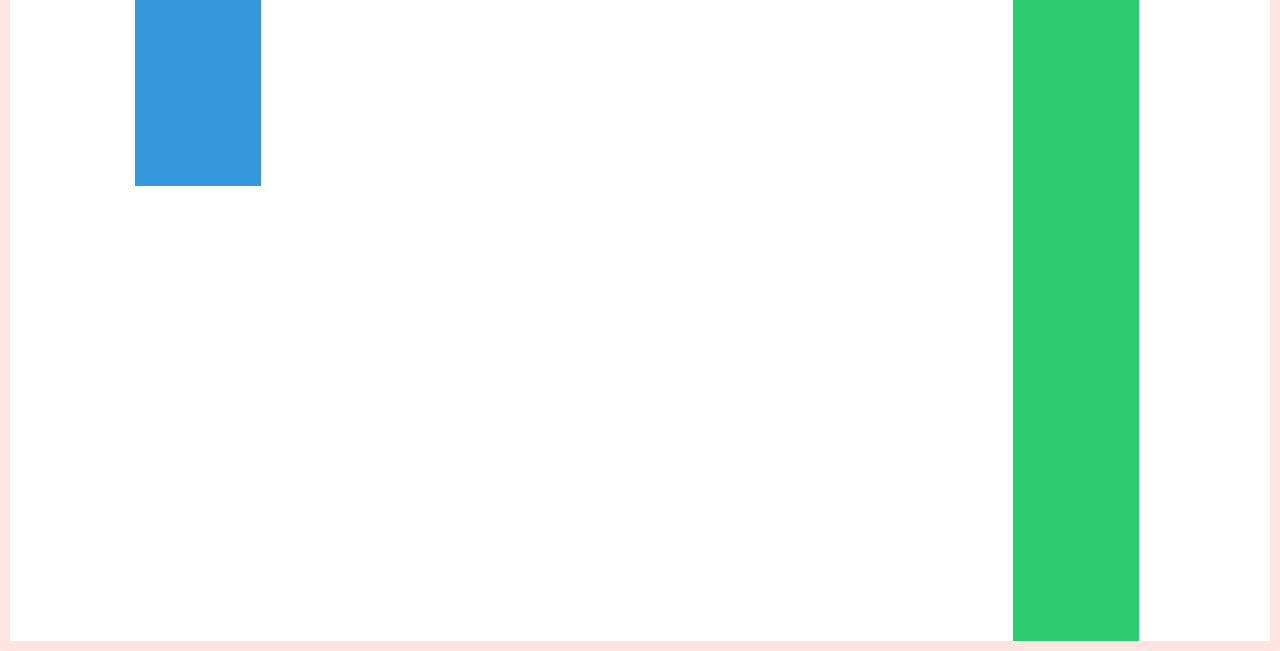
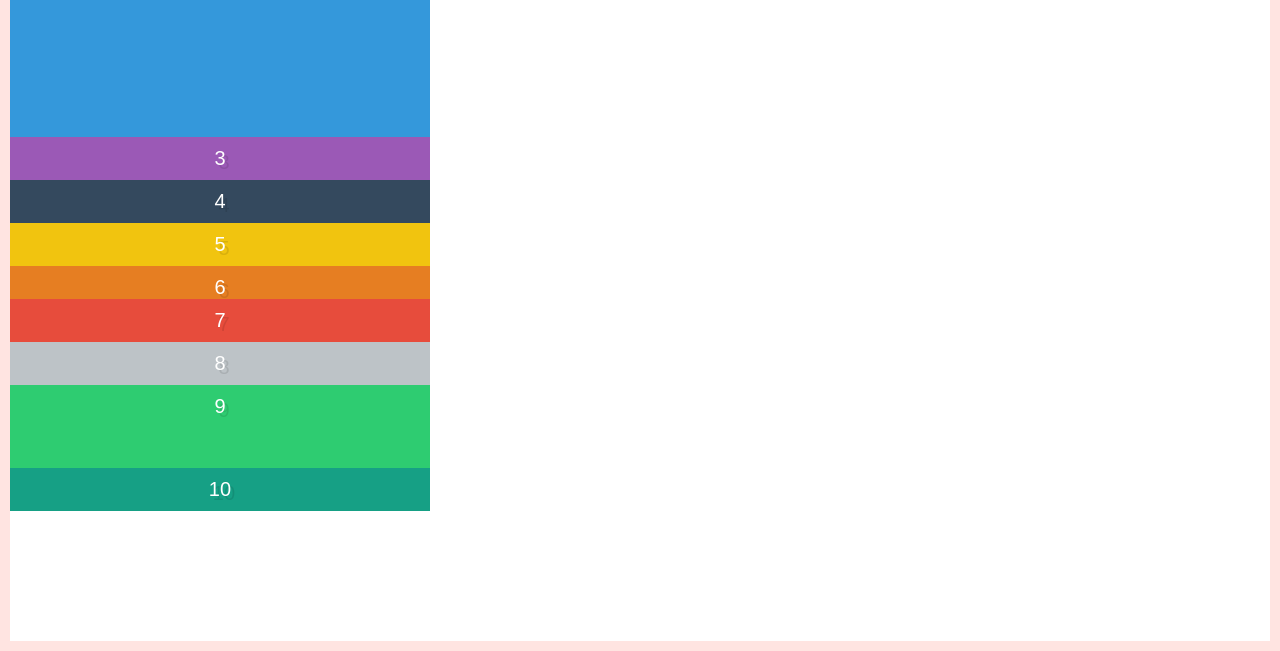
Before and after one commit to wroclawianka/css-tricks, a plain HTML site: page flexbox_wes-bos/alignment-and-centering/index.html in a window 1280 px wide. Shown: the part 149-800 px from the top of the page. Drawn offline with Linux system fonts and the light colour scheme.

Commit message:
alignment-and-centering done

```diff
--- a/flexbox_wes-bos/alignment-and-centering/style.css
+++ b/flexbox_wes-bos/alignment-and-centering/style.css
@@ -9,7 +9,7 @@ input[type=reset],input[type=submit]{-webkit-appearance:button;cursor:pointer;}b
 /* Some default styles to make each box visible */
 .box {
   color:white;
-  font-size: 100px;
+  font-size: 20px;
   text-align: center;
   text-shadow:4px 4px 0 rgba(0,0,0,0.1);
   padding:10px;
@@ -31,9 +31,21 @@ input[type=reset],input[type=submit]{-webkit-appearance:button;cursor:pointer;}b
 /* We start writing out flexbox here. The above is just page setup */
 .container {
   display:flex;
+
+  /* JUSTIFY CONTENT */
+  /* justify-content: flex-start; defaut velue! */
+  /* justify-content: flex-end; staring from right hand side */
+  /* justify-content: space-between; cool! */
+  /* justify-content: space-around; also take space on right and left */
+
+  /* flex-direction: column; all spacing gone! why? because of hight */
+  /* justify-content: space-around; -> flex-start; -> center */
+  flex-direction: column;
+  height:100vh;
+
+
   border:10px solid mistyrose;
-  height:100vh;
-  align-items:flex-start;
+  /* align-items:flex-start; */
 }
 
 .box {
```
